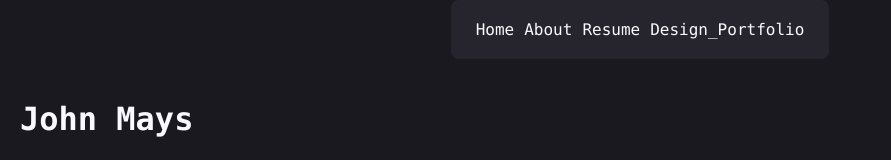
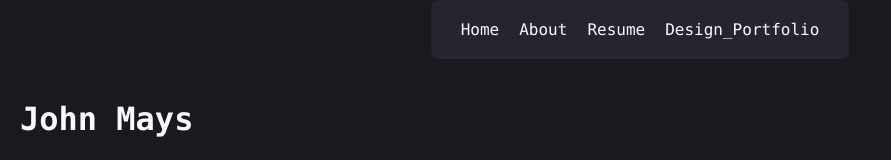
Before and after one commit to johnmays/johnmays.github.io, a React (Create React App) app: page / in a window 1280 px wide. Shown: the top 160 px of the page, without its empty margins (0-891 px from the left). Built offline with nearby package versions, Linux system fonts and the light colour scheme.

Commit message:
small animation change

```diff
--- a/src/index.css
+++ b/src/index.css
@@ -21,13 +21,15 @@ body {
 }
 
 .nav-link {
-  padding: 5px;
+  padding: 10px;
+  border-radius: 6px;
   color: #fafafe;
   text-decoration: none;
+  transition: background-color 1s;
 }
 
 .nav-link:hover {
-  color: #87878d;
+  background-color: #87878d;
 }
 
 .page-content {
```
